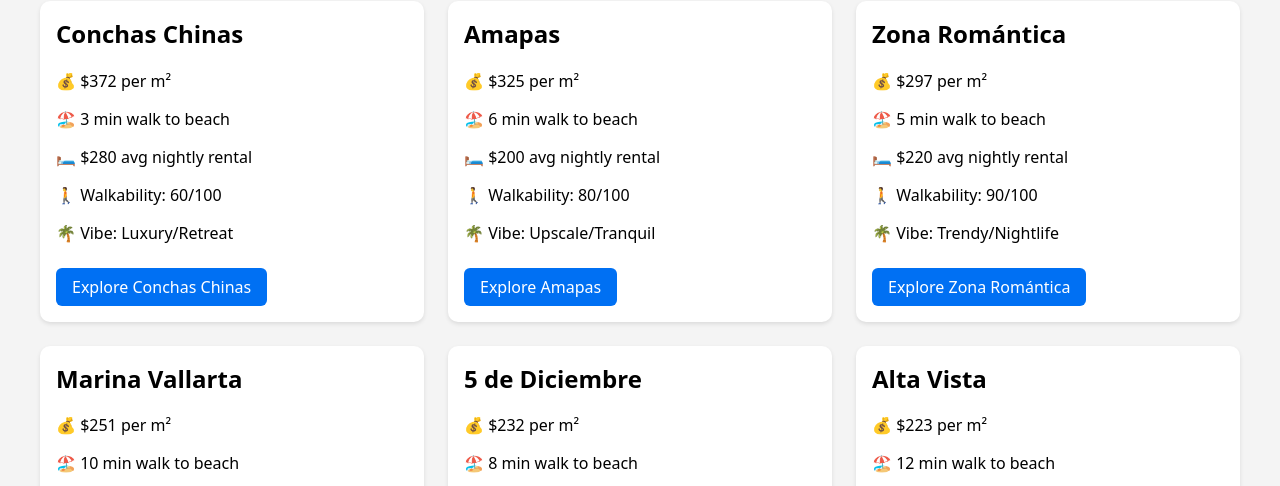
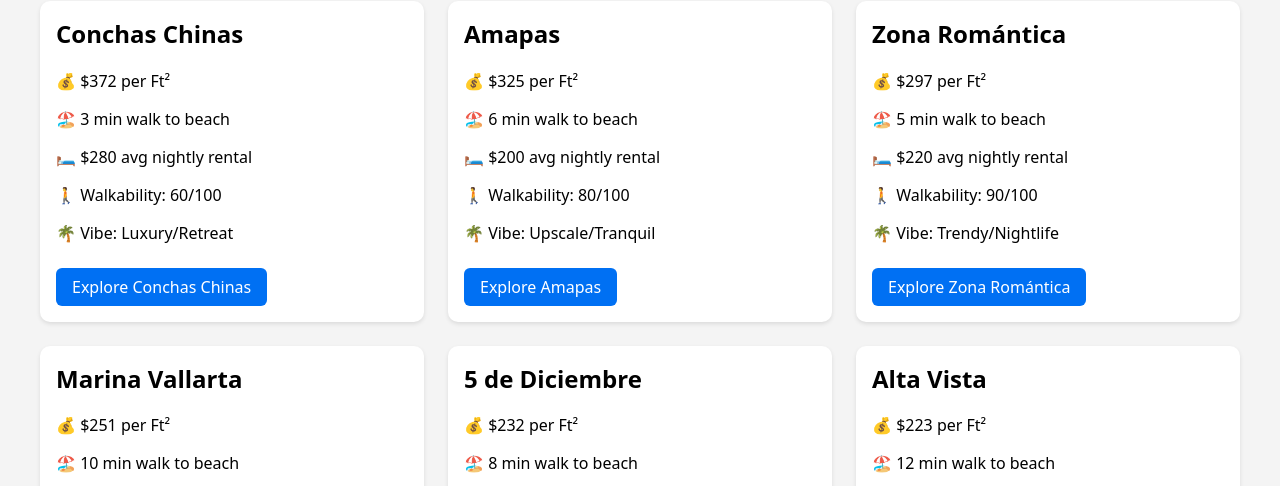
Before and after one commit to grdino/pv-tool-01, a React (Create React App) app: page / in a window 1280 px wide. Shown: the part 233-719 px from the top of the page. Built offline with nearby package versions, Linux system fonts and the light colour scheme.

Commit message:
Update App.js

```diff
--- a/src/App.js
+++ b/src/App.js
@@ -34,7 +34,7 @@ export default function App() {
         {filtered.map((n) => (
           <div key={n.name} className="card">
             <h2>{n.name}</h2>
-            <p>💰 ${n.price} per m²</p>
+            <p>💰 ${n.price} per Ft²</p>
             <p>🏖️ {n.beachDistance} min walk to beach</p>
             <p>🛏️ ${n.nightlyRate} avg nightly rental</p>
             <p>🚶 Walkability: {n.walkability}/100</p>
```
